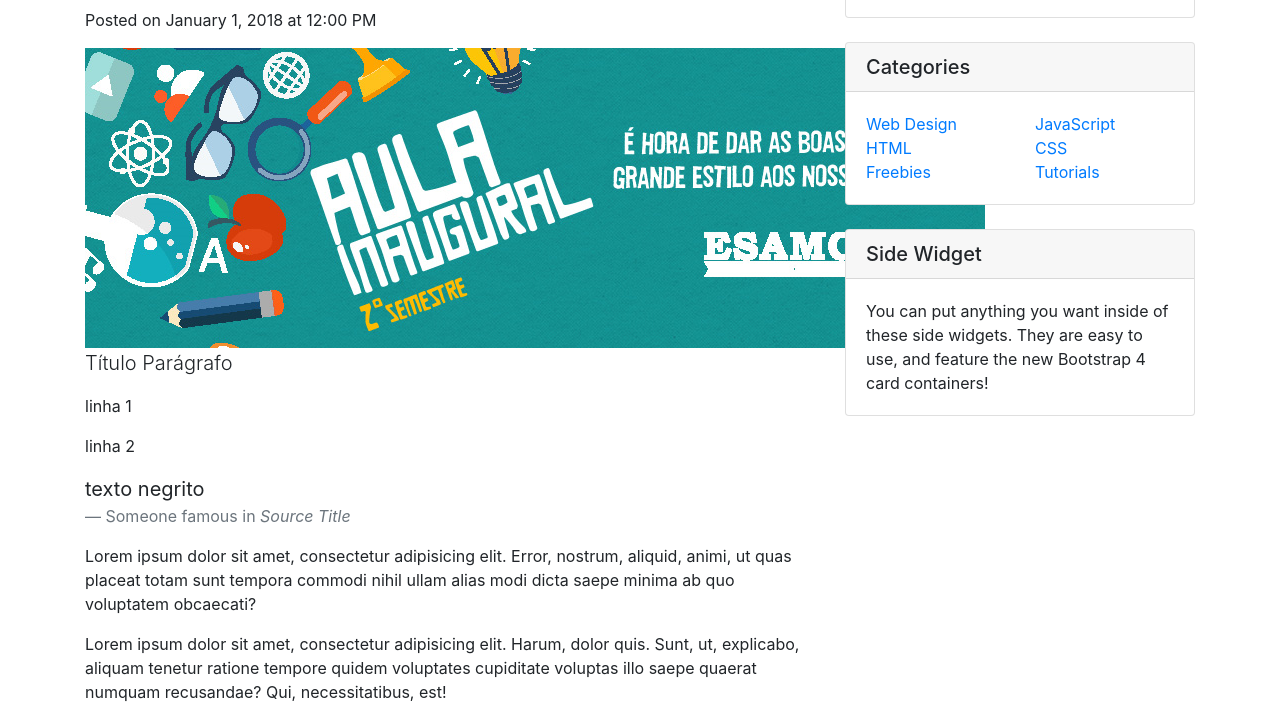
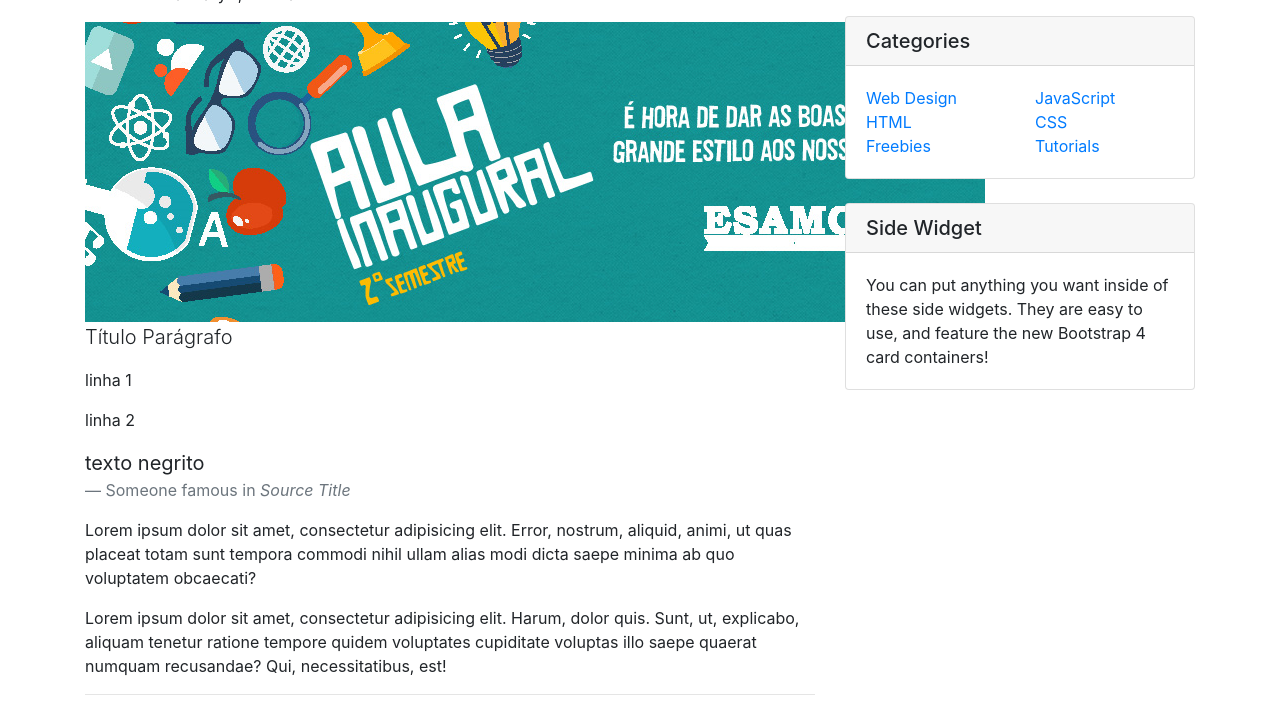
Before and after one commit to carvalhoengp/oanacronista, a website: page index.html in a window 1280 px wide. Shown: the part 191-907 px from the top of the page. Drawn offline with Linux system fonts and the light colour scheme.

Commit message:
Update blog-post.css

```diff
--- a/css/blog-post.css
+++ b/css/blog-post.css
@@ -8,8 +8,8 @@
   padding-top: 54px;
 }
 
-@media (min-width: 992px) {
+@media (min-width: 900px) {
   body {
-    padding-top: 56px;
+    padding-top: 30px;
   }
 }
```
